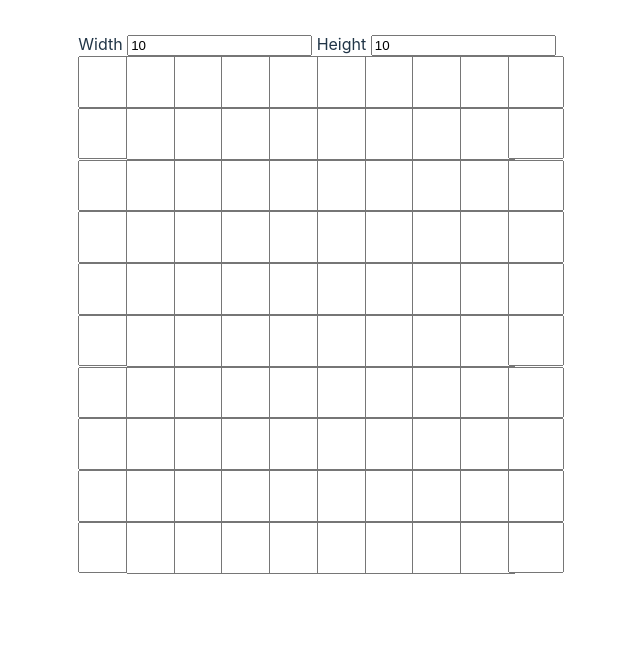
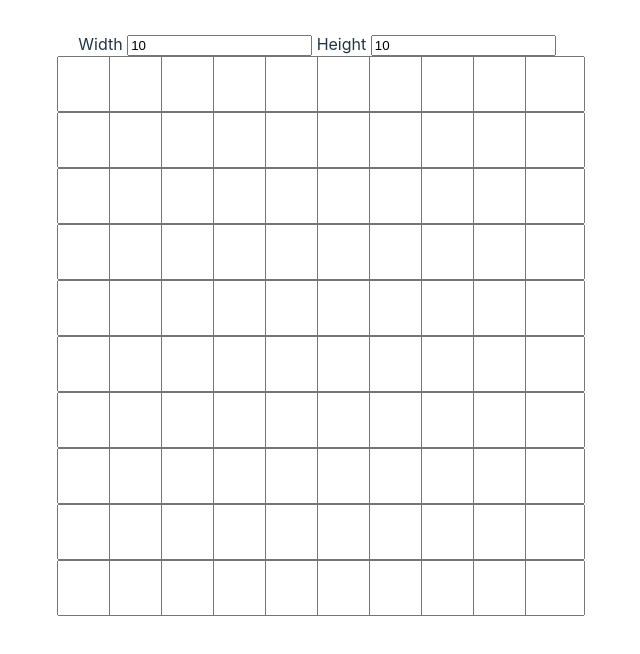
Before and after one commit to supposedly/nice-crossword, a Vue app: page / in a window 1280 px wide. Shown: the top 654 px of the page, without its empty margins (323-963 px from the left). Built offline with nearby package versions, Linux system fonts and the light colour scheme.

Commit message:
Fix(?) backspace/delete behavior

```diff
--- a/src/components/Cell.vue
+++ b/src/components/Cell.vue
@@ -5,18 +5,21 @@
 const emit = defineEmits(['update', 'jump']);
 
 function jump(e: KeyboardEvent) {
-    switch (e.key.replace(/^Arrow/, '')) {
+    let key = e.key.replace(/^Arrow/, '');
+    switch (key) {
         case 'Tab':
             emit('jump', props.row, props.col, {relative: true, direction: !e.shiftKey});
+            break;
+        case 'Backspace':
+            emit('jump', props.row, props.col, {relative: true, direction: false});
             break;
         case 'Up':
         case 'Down':
         case 'Left':
         case 'Right':
-            emit('jump', props.row, props.col, {relative: false, direction: e.key.replace(/^Arrow/, '')});
+            emit('jump', props.row, props.col, {relative: false, direction: key});
             break;
         default:
-            (e.target as HTMLInputElement).value = '';
             emit('jump', props.row, props.col, {relative: true, direction: true});
             break;
     }
@@ -32,9 +35,9 @@
         <span>{{ number }}</span>
         <input
             v-model="model"
-            :name="name"
             maxlength="1"
             size="1"
+            :name="name"
             :data-row="row"
             :data-col="col"
             @input="update"
@@ -44,6 +47,9 @@
             @keydown.down.prevent="jump"
             @keydown.left.prevent="jump"
             @keydown.right.prevent="jump"
+            @keydown.backspace="e => (e.target as HTMLInputElement).setSelectionRange(1, 1)"
+            @keydown.delete="e => e.key === 'Backspace' ? jump(e) : (e.target as HTMLInputElement).setSelectionRange(0, 0)"
+            @mouseup="e => (e.target as HTMLInputElement).setSelectionRange(1, 1)"
         ></input>
     </p>
 </template>
@@ -56,8 +62,9 @@
 
     span {
         position: absolute;
-        left: 5px;
-        top: -5px;
+        left: 1px;
+        top: -4px;
+        font-size: small;
     }
 
     input {
@@ -67,6 +74,7 @@
         padding: none;
         padding-bottom: 50%;
         padding-top: 50%;
+        font-size: x-large;
 
         text-align: center;
         text-transform: uppercase;
@@ -74,7 +82,7 @@
         &:focus{
             outline: none;
             background-color: #eee;
-            caret-color: transparent;
+            /*caret-color: transparent;*/
         }
     }
 </style>
--- a/src/components/Grid.vue
+++ b/src/components/Grid.vue
@@ -1,21 +1,27 @@
 <script setup lang="ts">
-import { getCurrentInstance, reactive, computed , watchEffect} from 'vue';
+import { getCurrentInstance, reactive, Reactive} from 'vue';
 import Cell from './Cell.vue'
 import { PairMap, PairSet } from '../utils';
 
 const props = defineProps<{width: number, height: number}>();
 
-let grid: PairMap<{value: string, number: number | null}, number> = reactive(new PairMap());
+let grid: Reactive<PairMap<{value: string, number: number | null}, number>> = reactive(new PairMap());
 
 let across = new PairSet<number>();
 let down = new PairSet<number>();
 
 function showNumber(number: number, row: number, col: number) {
-    grid.get(row, col).number = number;
+    const value = grid.get(row, col);
+    if (value !== undefined) {
+        value.number = number;
+    }
 }
 
 function removeNumber(row: number, col: number) {
-    grid.get(row, col).number = null;
+    const value = grid.get(row, col);
+    if (value !== undefined) {
+        value.number = null;
+    }
 }
 
 function addAcross(row: number, col: number) {
@@ -52,6 +58,7 @@
 
 function update(row: number, col: number) {
     const value = grid.get(row, col)?.value.trim();
+    console.log(row, col, value)
     if (value) {
         across.delete(row, col + 1);
         down.delete(row + 1, col);
@@ -80,12 +87,12 @@
     }
 }
 
-const cell = (row: number, col: number) => document.querySelector(`input[data-row="${row}"][data-col="${col}"]`) as HTMLInputElement;
+const getCell = (row: number, col: number) => document.querySelector(`input[data-row="${row}"][data-col="${col}"]`) as HTMLInputElement;
 
 function jump(row: number, col: number, spec: {relative: true, direction: boolean} | {relative: false, direction: string}) {
     if (spec.relative) {
         const offset = spec.direction ? 1 : -1;
-        cell(row, col + offset).focus();
+        getCell(row, col + offset).focus();
     } else {
         let x: number = 0;
         let y: number = 0;
@@ -103,7 +110,9 @@
                 x = 1;
                 break;
         }
-        cell(row + y, col + x).focus()
+        const cellInput = getCell(row + y, col + x);
+        cellInput.focus();
+        cellInput.setSelectionRange(1, 1);
     }
 }
 
--- a/src/utils.ts
+++ b/src/utils.ts
@@ -30,11 +30,11 @@
     return this.map.delete(a);
   }
 
-  setDefault(a: A, b: B, fallback: V) {
+  setDefault(a: A, b: B, fallback: V): V {
     if (!this.has(a, b)) {
       this.set(a, b, fallback);
     }
-    return this.get(a, b);
+    return this.get(a, b)!;
   }
 
   forEach(callback: (a: A, b: B, v?: V, pairMap?: PairMap<V, A, B>) => unknown) {
```
